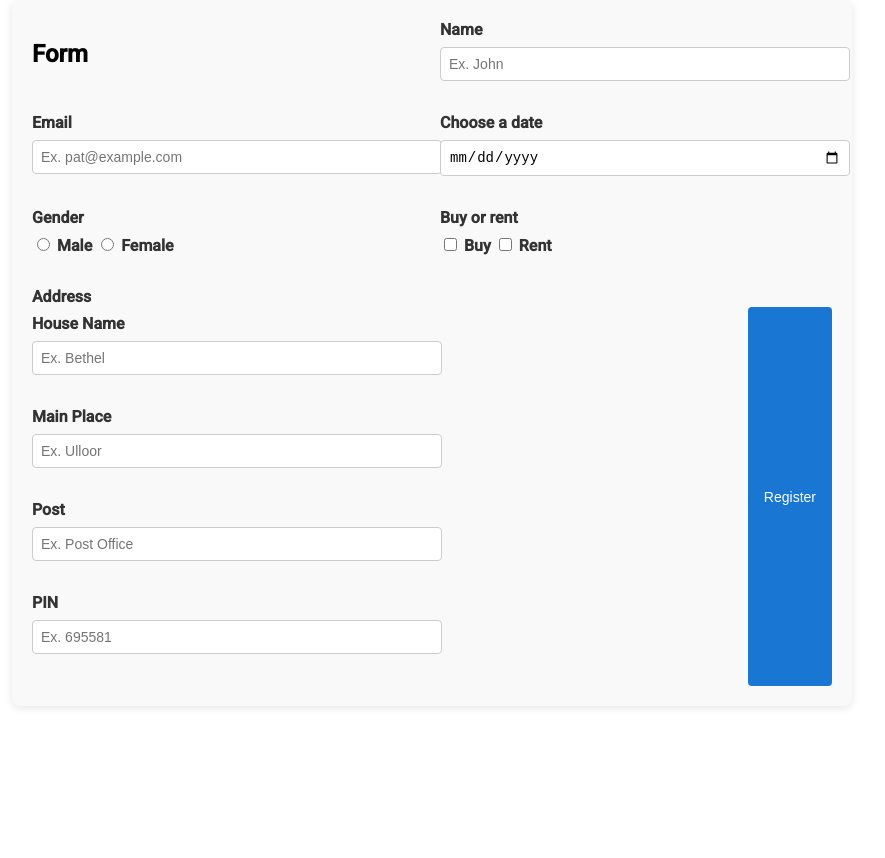
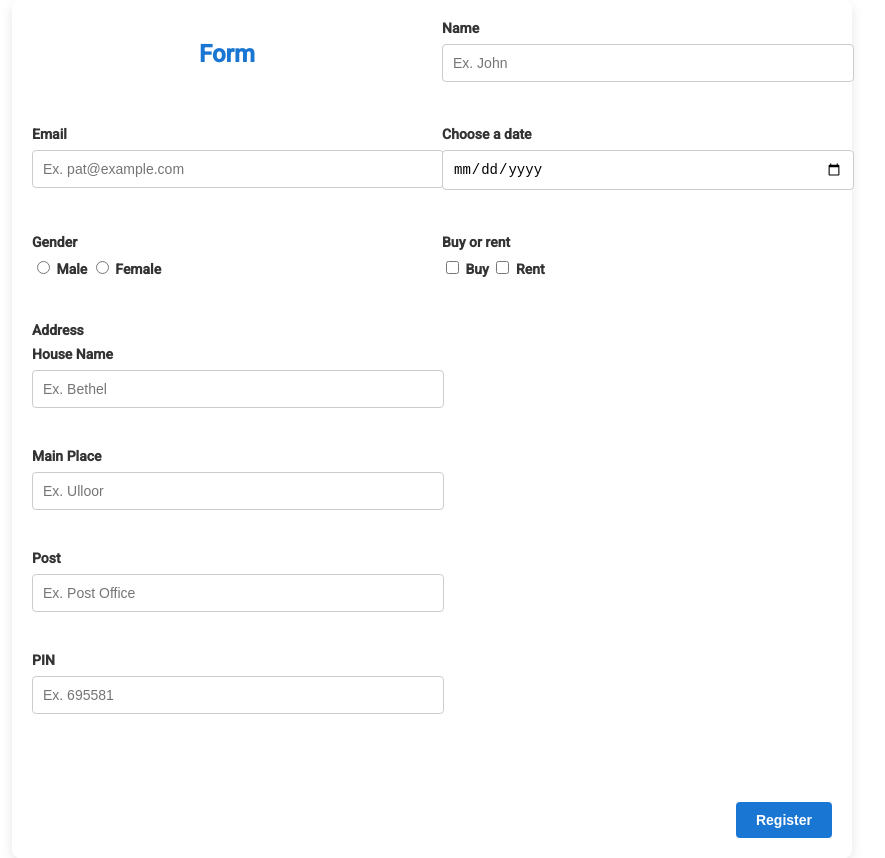
Before and after one commit to arjuntechpool/forms-app, an Angular app: page / in a window 1280 px wide. Shown: the whole page, without its empty margins (208-1093 px from the left). Before the commit the page ends 800 px from the top, so only its background shows below. Built offline with nearby package versions, Linux system fonts and the light colour scheme.

Commit message:
Css added

```diff
--- a/src/app/signup/signup.component.css
+++ b/src/app/signup/signup.component.css
@@ -3,29 +3,30 @@ form {
   max-width: 800px;
   margin: 0 auto;
   padding: 20px;
-  background-color: #f9f9f9;
+  background-color: #ffffff;
   border-radius: 8px;
-  box-shadow: 0 2px 8px rgba(0, 0, 0, 0.1);
+  box-shadow: 0 4px 12px rgba(0, 0, 0, 0.1);
 }
 
 /* Grid layout for form fields */
 .form-grid {
   display: grid;
   grid-template-columns: repeat(auto-fit, minmax(300px, 1fr));
-  gap: 16px;
+  gap: 20px;
 }
 
 /* Style form fields */
 .form-group {
   display: flex;
   flex-direction: column;
-  margin-bottom: 16px;
+  margin-bottom: 20px;
 }
 
 .form-group label {
   font-weight: 600;
   color: #333;
   margin-bottom: 8px;
+  font-size: 14px;
 }
 
 .form-group input[type="text"],
@@ -34,17 +35,18 @@ form {
 .form-group input[type="number"],
 .form-group select {
   width: 100%;
-  padding: 8px;
+  padding: 10px;
   border: 1px solid #ccc;
   border-radius: 4px;
   font-size: 14px;
+  transition: border-color 0.3s ease, box-shadow 0.3s ease;
 }
 
 .form-group input:focus,
 .form-group select:focus {
   outline: none;
   border-color: #1976d2;
-  box-shadow: 0 0 4px rgba(25, 118, 210, 0.3);
+  box-shadow: 0 0 8px rgba(25, 118, 210, 0.3);
 }
 
 /* Radio buttons and checkboxes */
@@ -53,7 +55,7 @@ form {
   display: flex;
   align-items: center;
   gap: 16px;
-  margin-bottom: 16px;
+  margin-bottom: 20px;
 }
 
 .radio-group label,
@@ -62,6 +64,12 @@ form {
   align-items: center;
   gap: 8px;
   font-weight: normal;
+  font-size: 14px;
+}
+
+.radio-group input[type="radio"],
+.checkbox-group input[type="checkbox"] {
+  margin: 0;
 }
 
 /* Buttons styling */
@@ -69,16 +77,17 @@ form {
   display: flex;
   justify-content: flex-end;
   gap: 10px;
-  margin-top: 20px;
+  margin-top: 24px;
 }
 
 .button-group button {
-  padding: 8px 16px;
+  padding: 10px 20px;
   border: none;
   border-radius: 4px;
   font-size: 14px;
+  font-weight: 600;
   cursor: pointer;
-  transition: background-color 0.3s ease;
+  transition: background-color 0.3s ease, transform 0.2s ease;
 }
 
 .button-group button[type="submit"] {
@@ -88,6 +97,7 @@ form {
 
 .button-group button[type="submit"]:hover {
   background-color: #1565c0;
+  transform: translateY(-1px);
 }
 
 .button-group button[type="button"] {
@@ -97,25 +107,31 @@ form {
 
 .button-group button[type="button"]:hover {
   background-color: #2e7d32;
+  transform: translateY(-1px);
 }
 
 /* Table styling */
 table {
   width: 100%;
   border-collapse: collapse;
-  margin-top: 20px;
+  margin-top: 24px;
+  background-color: #ffffff;
+  border-radius: 8px;
+  box-shadow: 0 4px 12px rgba(0, 0, 0, 0.1);
 }
 
 table th,
 table td {
   border: 1px solid #ddd;
-  padding: 8px;
+  padding: 12px;
   text-align: center;
+  font-size: 14px;
 }
 
 table th {
   background-color: #f2f2f2;
   font-weight: bold;
+  color: #333;
 }
 
 /* Error message styling */
@@ -123,6 +139,7 @@ table th {
   color: #d32f2f;
   font-size: 12px;
   margin-top: 4px;
+  font-weight: 500;
 }
 
 /* Address grid layout */
@@ -131,3 +148,17 @@ table th {
   grid-template-columns: repeat(auto-fit, minmax(200px, 1fr));
   gap: 16px;
 }
+
+/* Section headings */
+h2.form-group {
+  font-size: 24px;
+  font-weight: 700;
+  color: #1976d2;
+  margin-bottom: 24px;
+  text-align: center;
+}
+
+/* Additional spacing for better readability */
+.form-group:not(:last-child) {
+  margin-bottom: 24px;
+}
--- a/src/app/signup/signup.component.html
+++ b/src/app/signup/signup.component.html
@@ -146,9 +146,9 @@
     </div>
 
     <!-- Form Buttons -->
-    <div class="button-group">
-      <button type="submit" [disabled]="!isFormValid()">Register</button>
-    </div>
+  </div>
+  <div class="button-group">
+    <button class="button-group" type="submit" [disabled]="!isFormValid()">Register</button>
   </div>
 </form>
 
```
